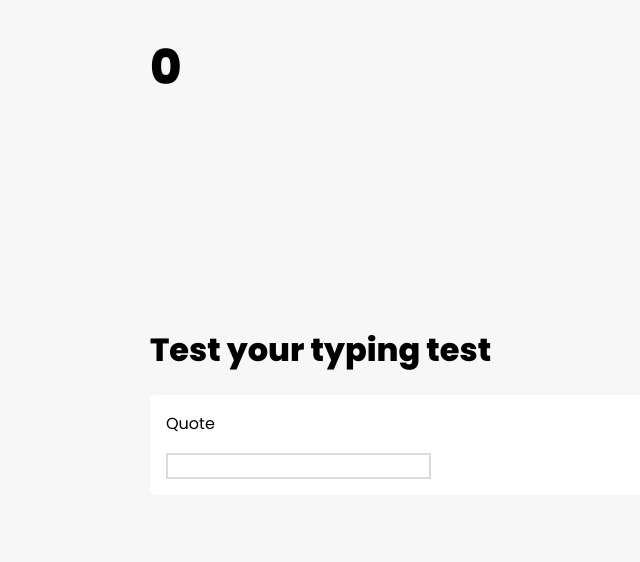
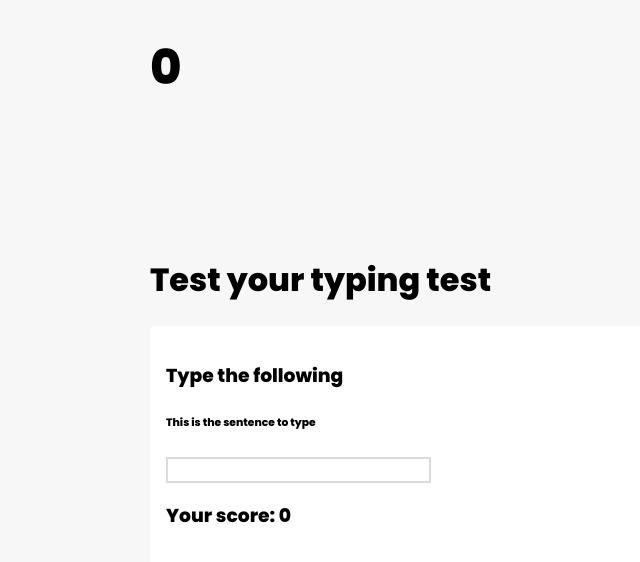
Before and after one commit to fredericVannier/typingSpeedGame, a React (Create React App) app: page / in a window 1280 px wide. Shown: the top 562 px of the page, without its empty margins (140-780 px from the left). Built offline with nearby package versions, Linux system fonts and the light colour scheme.

Commit message:
add logic and score

```diff
--- a/src/App.tsx
+++ b/src/App.tsx
@@ -6,6 +6,7 @@ interface State {
   typeTest: string;
   words: Array<string>;
   enteredText: string;
+  score: number
 }
 
 class App extends Component {
@@ -13,6 +14,7 @@ class App extends Component {
     typeTest: "This is the sentence to type",
     words: [],
     enteredText: "",
+    score: 0
   };
 
   componentDidMount() {
@@ -22,7 +24,12 @@ class App extends Component {
   onWordChange = (e: ChangeEvent<HTMLInputElement>): void => {
     console.log(e.currentTarget.value);
     let enteredText = e.currentTarget.value
-    this.setState({ enteredText: enteredText})
+    this.setState({ enteredText })
+
+    if (enteredText === this.state.words[0]) {
+      this.setState({ score: this.state.score +1})
+      this.setState({ enteredText: "" })
+    }
   };
 
   render() {
@@ -31,8 +38,9 @@ class App extends Component {
         <h1>Test your typing test</h1>
         <div className="timer">0</div>
         <div className="container">
+            <h3>Type the following</h3>
           <div className="quote-display" id="quote-display">
-            Quote
+            <h6>{this.state.typeTest}</h6>
           </div>
           <input
             id="quoteInput"
@@ -41,6 +49,8 @@ class App extends Component {
             value={this.state.enteredText}
             onChange={this.onWordChange}
           />
+
+          <h3>Your score: {this.state.score}</h3>
         </div>
       </div>
     );
```
